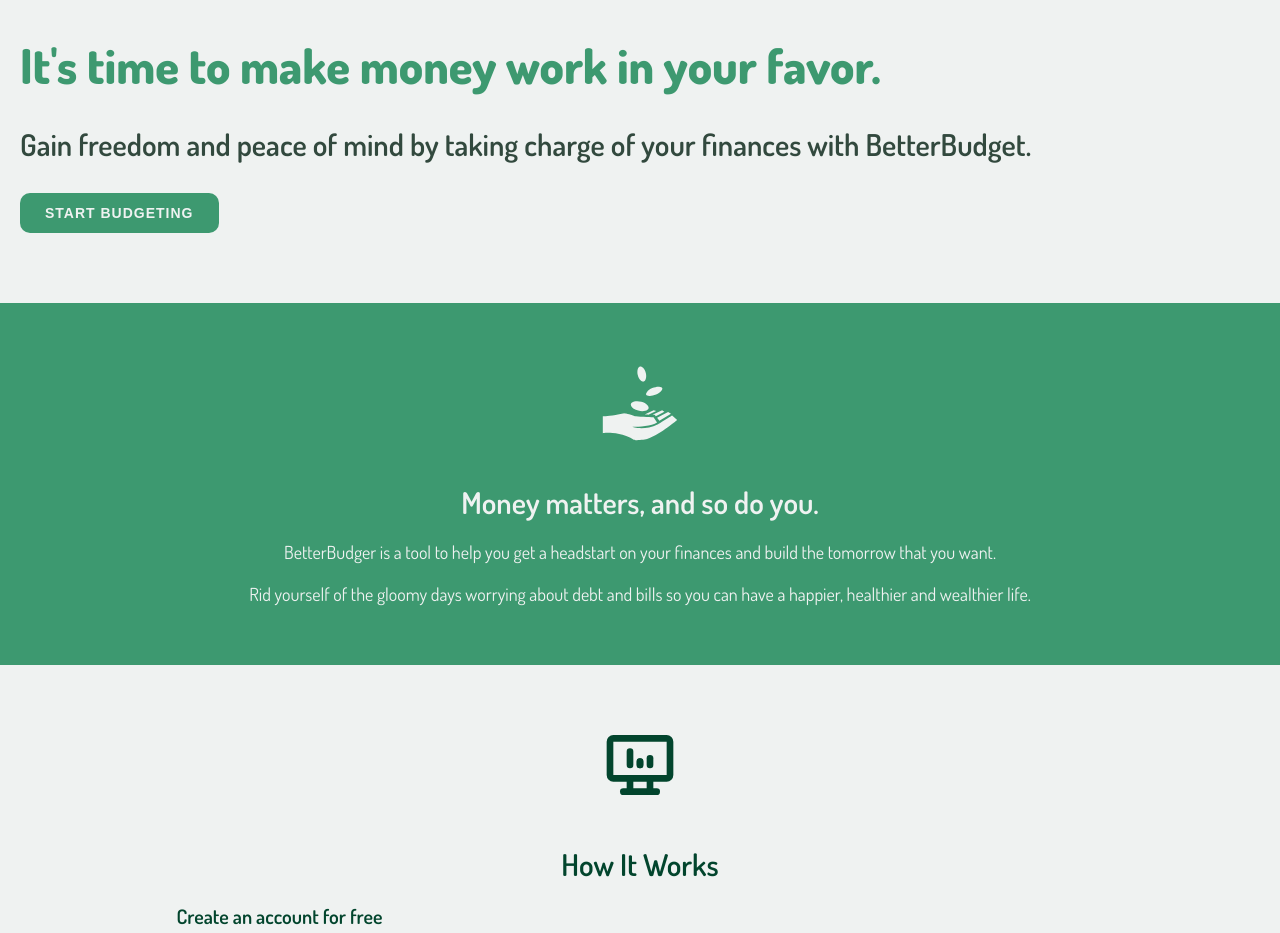
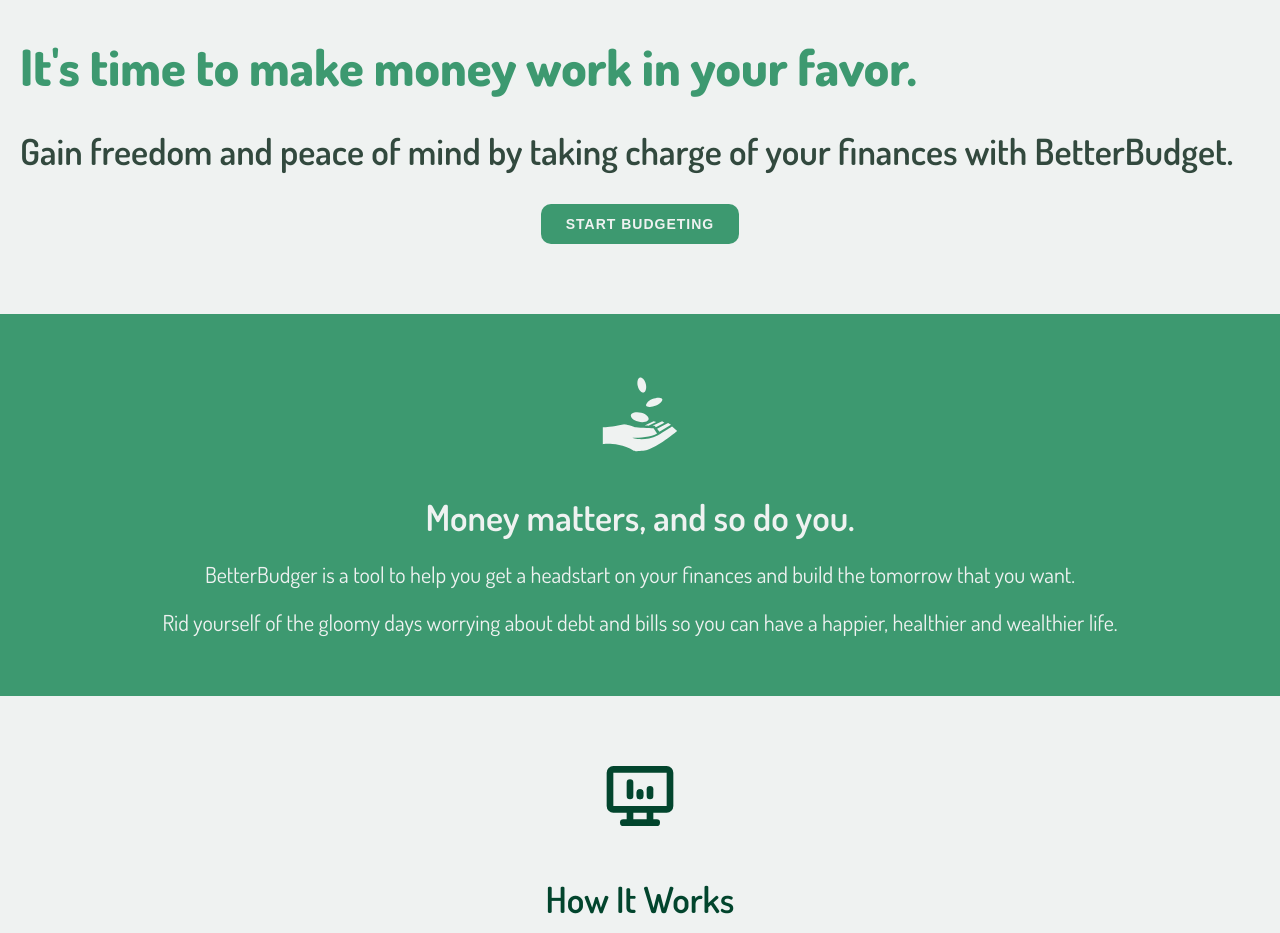
Before and after one commit to JohnSebastian3/better-budget, a React (Create React App) app in the folder client/: page / in a window 1280 px wide. Shown: the part 100-1033 px from the top of the page. Built offline with nearby package versions, Linux system fonts and the light colour scheme; no server answers; a web font is replaced by a local one.

Commit message:
Add container text alignment to media query

```diff
--- a/client/src/App.css
+++ b/client/src/App.css
@@ -38,11 +38,23 @@ a:hover {
 
 @media screen and (min-width: 840px) {
   h1 {
-    font-size: 4.8rem;
+    font-size: 5rem;
+    text-align: start;
   }
 
   h2 {
-    font-size: 3rem;
+    font-size: 3.6rem;
+    text-align: start;
+  }
+
+  h3 {
+    font-size: 2.8rem;
+    text-align: start;
+  }
+
+  p {
+    font-size: 2.2rem;
+    text-align: start;
   }
 
   a {
@@ -51,6 +63,10 @@ a:hover {
 
   a:hover {
     color: #b7ebbe;
+  }
+
+  .container {
+    text-align: start;
   }
 
 }
@@ -62,9 +78,3 @@ a:hover {
   padding: 20px;
   text-align: center;
 }
-
-@media screen and (min-width: 840px) {
-  .container {
-    text-align: start;
-  }
-}
```
